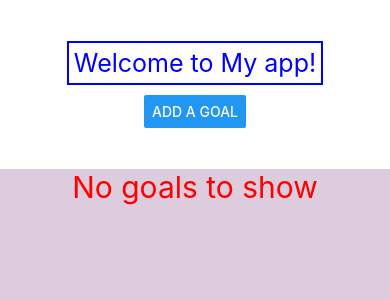
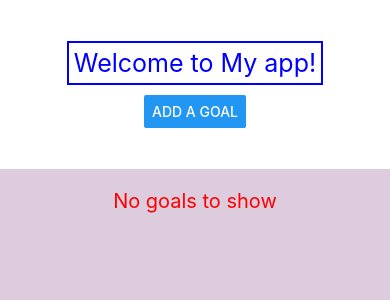
Before and after one commit to xilu56/CS5520, a React Native app: screen / in a window 390 px wide. Shown: the top 300 px of the page. Built offline with nearby package versions, Linux system fonts and the light colour scheme.

Commit message:
Refactor FlatList in App.js to display a message when there are no goals and add header for goals

```diff
--- a/App.js
+++ b/App.js
@@ -2,7 +2,6 @@ import { StatusBar } from "expo-status-bar";
 import {
   Button,
   SafeAreaView,
-  ScrollView,
   StyleSheet,
   Text,
   View,
@@ -62,12 +61,17 @@ export default function App() {
       <FlatList
         contentContainerStyle={styles.scrollViewContainer}
         data={goals}
+        ListHeaderComponent={
+          goals.length > 0 ? (
+            <Text style={styles.goalHeaderText}>My Goals</Text>
+          ) : null
+        }
         ListEmptyComponent={() => (
           <Text style={styles.noGoalsText}>No goals to show</Text>
         )}
-        renderItem={({ item }) => {
-          return <GoalItem deleteHandler={handleGoalDelete} goalObj={item} />;
-        }}
+        renderItem={({ item }) => (
+          <GoalItem deleteHandler={handleGoalDelete} goalObj={item} />
+        )}
       />
 
       </View>
@@ -91,7 +95,17 @@ const styles = StyleSheet.create({
   },
   bottomView: { flex: 4, backgroundColor: "#dcd" },
   noGoalsText: {
+    fontSize: 20,
+    color: "red",
+    marginTop: 20,
+    textAlign: "center",
+  },
+  goalHeaderText: {
     fontSize: 30,
-    color: "red",
+    color: "black",
+    fontWeight: "bold",
+    marginTop: 10,
+    marginBottom: 10,
+    textAlign: "center",
   },
 });
--- a/Components/GoalItem.js
+++ b/Components/GoalItem.js
@@ -18,12 +18,12 @@ const styles = StyleSheet.create({
   text: {
     color: "purple",
     padding: 5,
-    fontSize: 30,
+    fontSize: 20,
   },
   textContainer: {
     backgroundColor: "#aaa",
     borderRadius: 5,
-    marginTop: 50,
+    marginTop: 30,
     flexDirection: "row",
     alignItems: "center",
   },
```
